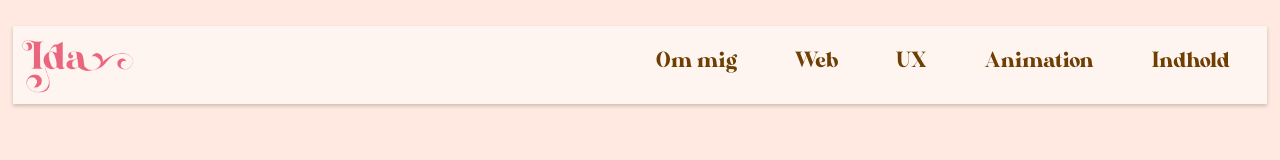
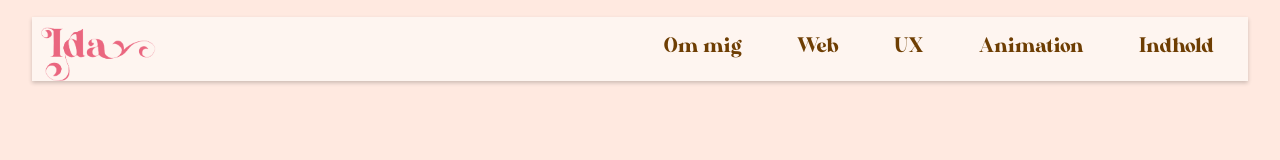
Before and after one commit to Hvidloegsida/eksamen, a plain HTML site: page index.html in a window 1280 px wide. Drawn offline with Linux system fonts and the light colour scheme.

Commit message:
header
Hvad jeg har inden jeg prøver med flex-bokse

```diff
--- a/design.css
+++ b/design.css
@@ -1,8 +1,3 @@
-* {
-  padding: 0;
-  margin: 0;
-  box-sizing: border-box;
-}
 @font-face {
   font-family: "al_nevrada_personuploadedfile";
   src: url("al_nevrada_personaluseonly-webfont.woff2") format("woff2"), url("al_nevrada_personaluseonly-webfont.woff") format("woff");
@@ -10,6 +5,9 @@
   font-style: normal;
 }
 
+header {
+  display: flex;
+}
 body {
   background-color: #ffe9e0;
 }
@@ -17,25 +15,35 @@ nav {
   background-color: #fef5f0;
   display: flex;
   align-items: center;
-  margin-left: 1%;
-  margin-right: 1%;
-  margin-top: 2%;
+  margin-left: 24px;
+  margin-right: 24px;
+  margin-top: 17px;
   box-shadow: 0 2px 4px 0 rgba(0, 0, 0, 0.2);
+  white-space: nowrap;
+  overflow: hidden;
 }
 
 .menu {
+  position: fixed;
   display: flex;
+
   list-style: none;
-  margin-left: 39%;
+  margin-left: 68%;
+  flex-grow: 1;
+  justify-content: flex-end;
 }
 
 .menu a {
-  display: block;
   text-decoration: none;
   color: #6e3e03;
   font-family: "al_nevrada_personuploadedfile";
-  padding: 29px;
-  font-size: 124%;
+  font-size: 19px;
+}
+
+.menu li {
+  display: flex;
+  display: inline-block;
+  margin-right: 17%;
 }
 
 header {
@@ -54,10 +62,11 @@ nav ul li a:active {
 
 nav .logo {
   background-image: url(billeder/idalogo.png);
-  width: 10%;
+  height: 64px;
   background-size: cover;
   aspect-ratio: 2/1;
-  margin-bottom: 0.5%;
+  margin-bottom: 0%;
+  margin-right: 50px;
 }
 
 /*Burgermenu*/
```
Also changed, not shown: index.html (+1 -0 lines).
